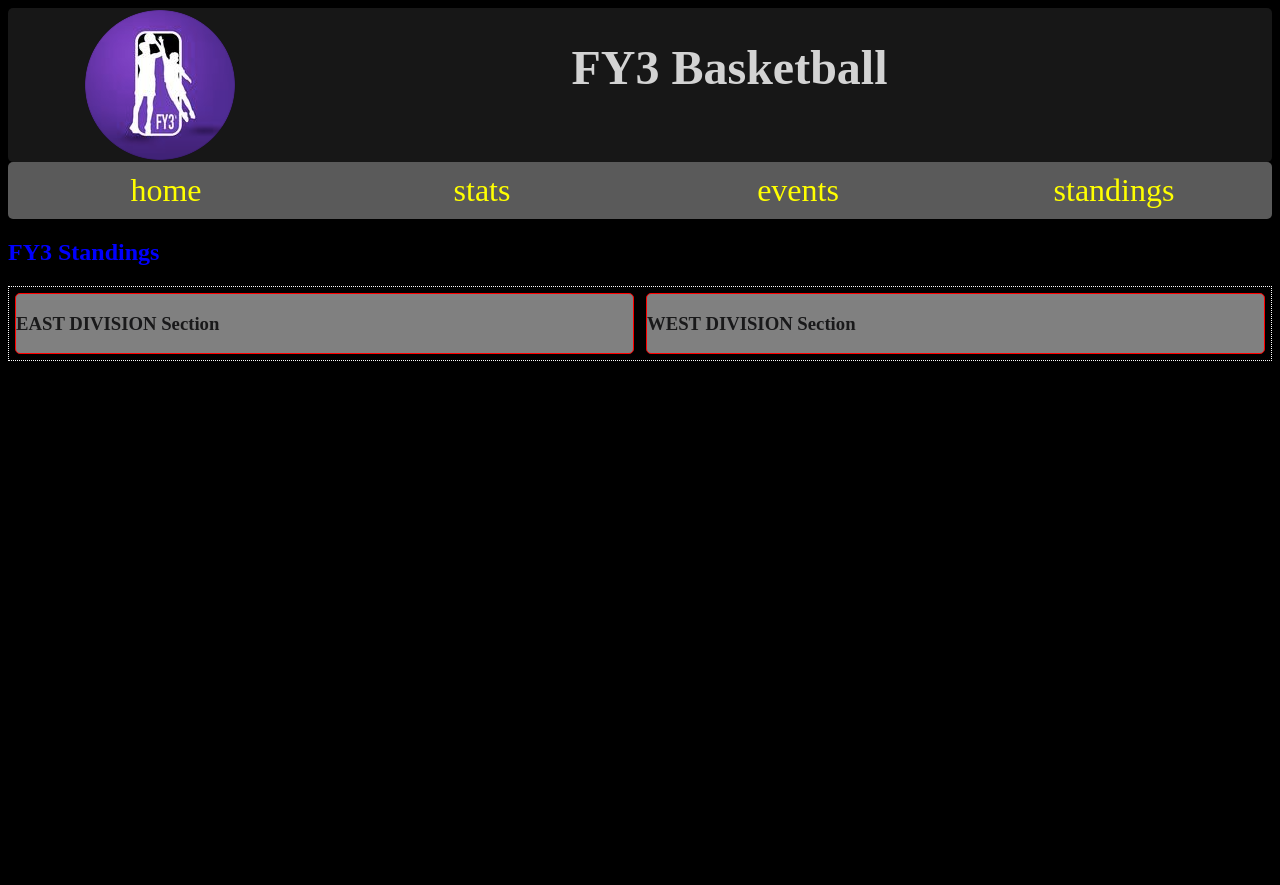
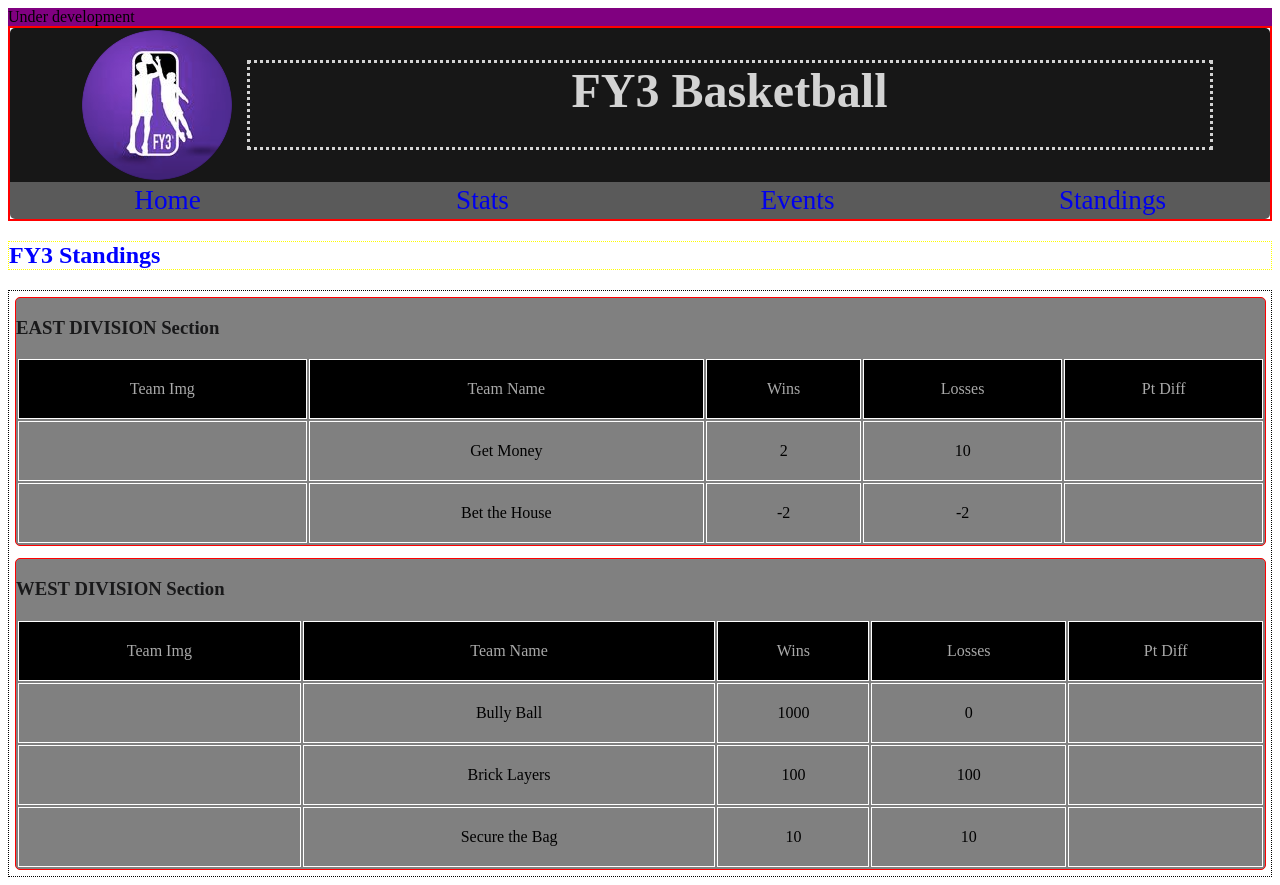
Before and after one commit to ivanManzalez/FY3, a Django app: page /standings in a window 1280 px wide. Before the commit the page ends 361 px from the top, so only its background shows below. Run offline with Django 4.2, Linux system fonts and the light colour scheme; data comes from the database, SQL or seed files in the repository; both versions use the stored data as it was after the commit.

Commit message:
first version of Standings page

```diff
--- a/home/admin.py
+++ b/home/admin.py
@@ -1,5 +1,5 @@
 from django.contrib import admin
-from .models import Player, Team, Season, SeasonTeamPlayer
+from .models import Player, Team, Season, SeasonTeamPlayer, TeamStat
 
 # Register your models here to be included
 # on admin page
@@ -7,5 +7,6 @@ admin.site.register(Player)
 admin.site.register(Team)
 admin.site.register(Season)
 admin.site.register(SeasonTeamPlayer)
+admin.site.register(TeamStat)
 # admin.site.register(Game)
 # admin.site.register(GameStats)
--- a/home/models.py
+++ b/home/models.py
@@ -22,7 +22,10 @@ class Team(models.Model):
 	## field/col in db
 	# team_id = models.CharField(primary_key=True, max_length = 10)
 	# Team ID will be auto generated, no need to define
+	DIVISIONS = [('E','East'),
+				 ('W','West')]
 	team_name = models.CharField(max_length = 40)
+	division_ind = models.CharField(max_length = 1, default = 'E',choices=DIVISIONS)
 
 	def __str__(self):
 		return self.team_name
@@ -44,6 +47,19 @@ class SeasonTeamPlayer(models.Model):
 	# def __str__(self):
  # 		return self.season_id +" "+self.team_id+" "+self.player_id
 
+
+class TeamStat(models.Model):
+	team_id = models.ForeignKey(Team, on_delete=models.CASCADE) #verbose_name = Team,
+	wins = models.IntegerField(default=0)
+	losses = models.IntegerField(default=0)
+	ties = models.IntegerField(default=0)
+
+	# def __str__(self):
+	# 	team_name = Team.get(id=self.team_id)
+	# 	return team_name
+
+
+
 # class Games(models.Model):
 # 	## field/col in db
 # 	game_id = models.BigAutoField(primary_key=True)
--- a/home/templates/create/teams.html
+++ b/home/templates/create/teams.html
@@ -1,7 +1,6 @@
 {% extends "main.html"%}
 {% load static %}
 
-<link rel="stylesheet" type="text/css" href="{% static 'css/create_teams.css' %}">
 
 
 {% block content %}
--- a/home/templates/home/home.html
+++ b/home/templates/home/home.html
@@ -1,6 +1,7 @@
 {% extends "main.html"%}
 {% load static %}
-<link rel="stylesheet" type="text/css" href="{% static 'css/home.css' %}">
+<!-- <link rel="stylesheet" type="text/css" href="{% static 'css/FY3/home.css' %}"> -->
+
 {% block content %}
 <!-- ################### -->
 <section>
--- a/home/templates/main.html
+++ b/home/templates/main.html
@@ -7,6 +7,7 @@
 	<title> FY3 </title>
 </head>
 <body>
+	<div class = 'warning'> Under development </div>
 	<header>
 		<div class="head">
 			<img src="{% static 'imgs/FY3-logo.png' %}">
@@ -15,29 +16,29 @@
 		<nav>
 			<!-- home tab -->
 			<a href="{% url 'FY3-Home'%}"><div class="nav-itm" id="home">
-				home
+				Home
 			</div></a>
 
 			<!-- stats tab -->
 			<a href="{% url 'FY3-Statistics'%}"><div class="nav-itm" id="stats">
-				stats
+				Stats
 			</div></a>
 
 			<!-- schedule tab -->
 			<a href="{% url 'FY3-Schedule'%}"><div class="nav-itm" id="schedule">
-				events
+				Events
 			</div></a>
 
 			<!-- standings tab -->
 			<a href="{% url 'FY3-Standings'%}"><div class="nav-itm" id="standings">
-				standings
+				Standings
 			</div></a>
 
 			<!-- create teams tab -->
 			<!-- must change to only accept admin authentication -->
 			{% if user.is_authenticated %}
     		<a href="{% url 'FY3-Create-Team'%}"><div class="nav-itm" id="create-teams">
-				create team
+				Create Team
 			</div></a>
 			{% endif %}
 		</nav>
--- a/home/templates/standings/standings.html
+++ b/home/templates/standings/standings.html
@@ -9,24 +9,50 @@
 	<div class="divisions-container">
 	<section class="standings-table">
 		<h3> EAST DIVISION Section </h3>
-		<div class="table">
-			<div class="team-img"></div>
-			<div class="team-name"></div>
-			<div class="team-w"></div>
-			<div class="team-l"></div>
-			<div class="team-ptsdiff"></div>
-		</div>
+		<table>
+		<tr class="team-row" id="headings">
+			<!-- <td class="team-r-itm" id="team-id"> Team Num </td> -->
+			<td class="team-r-itm" id="team-img">Team Img</td>
+			<td class="team-r-itm" id="team-name">Team Name</td>
+			<td class="team-r-itm" id="team-w">Wins</td>
+			<td class="team-r-itm" id="team-l">Losses</td>
+			<td class="team-r-itm" id="team-ptsdiff">Pt Diff</td>
+		</tr>
+		{% for team in east_teams %}
+		<tr class="team-row">
+			<!-- <td class="team-r-itm" id="team-{{team.id}}"></td> -->
+			<td class="team-r-itm" id="team-img"></td>
+			<td class="team-r-itm" id="team-name">{{team.team_id.team_name}}</td>
+			<td class="team-r-itm" id="team-w">{{team.wins}}</td>
+			<td class="team-r-itm" id="team-l">{{team.losses}}</td>
+			<td class="team-r-itm" id="team-ptsdiff"></td>
+		</tr>
+		{% endfor %}
+		</table>
 	</section>
 
 	<section class="standings-table">
 		<h3> WEST DIVISION Section </h3>
-		<div class="table">
-			<div class="team-img"></div>
-			<div class="team-name"></div>
-			<div class="team-w"></div>
-			<div class="team-l"></div>
-			<div class="team-ptsdiff"></div>
-		</div>
+		<table>
+		<tr class="team-row" id="headings">
+			<!-- <td class="team-r-itm" id="team-id"> Team Num </td> -->
+			<td class="team-r-itm" id="team-img">Team Img</td>
+			<td class="team-r-itm" id="team-name">Team Name</td>
+			<td class="team-r-itm" id="team-w">Wins</td>
+			<td class="team-r-itm" id="team-l">Losses</td>
+			<td class="team-r-itm" id="team-ptsdiff">Pt Diff</td>
+		</tr>
+		{% for team in west_teams %}
+		<tr class="team-row">
+			<!-- <td class="team-r-itm" id="team-{{team.id}}}"></td> -->
+			<td class="team-r-itm" id="team-img"></td>
+			<td class="team-r-itm" id="team-name">{{team.team_id.team_name}}</td>
+			<td class="team-r-itm" id="team-w">{{team.wins}}</td>
+			<td class="team-r-itm" id="team-l">{{team.losses}}</td>
+			<td class="team-r-itm" id="team-ptsdiff"></td>
+		</tr>
+		{% endfor %}
+	</table>
 	</section>
 	</div>
 {% endblock %}
--- a/home/views.py
+++ b/home/views.py
@@ -1,7 +1,7 @@
 from django.shortcuts import render
 from django.http import HttpResponse
 from .forms import CreateTeamForm
-from .models import Team
+from .models import Team, TeamStat
 
 ################################################
 """
@@ -30,7 +30,11 @@ def schedule(request):
 	return render(request, 'schedule/schedule.html')
 
 def standings(request):
-	return render(request, 'standings/standings.html')
+	east_teams = TeamStat.objects.select_related('team_id').filter(team_id__division_ind__contains='E').order_by('-wins', 'losses', 'ties')
+	west_teams = TeamStat.objects.select_related('team_id').filter(team_id__division_ind__contains='W').order_by('-wins', 'losses', 'ties')
+	print(east_teams[0].team_id.team_name)
+	context = { "east_teams": east_teams, "west_teams":west_teams}
+	return render(request, 'standings/standings.html', context)
 
 def stats(request):
 	return render(request, 'stats/stats.html')
--- a/static/css/FY3/home.css
+++ b/static/css/FY3/home.css
@@ -0,0 +1,87 @@
+/**********************
+    home STYLES
+**********************
+
+::::::::: home PREVIEWS :::::::::
+*/
+
+/* SECTION */
+section{
+	border: thin solid #F00; /*GREEN*/
+	height:50%;
+	border-radius: 5px;
+	background-color: grey;
+	margin:6px;
+	width: 100%;
+}
+section:hover{
+	border: 1.5px solid green;
+	/*transition: border 0.3s*/
+}
+
+/* PREVIEW */
+.preview{
+	border: thin dashed blue;
+	display: flex;
+	justify-content: space-around;
+	height:77%;
+}
+.preview:hover {
+	border: 1.5px solid green;
+	/*transition: border 0.3s*/
+}
+
+/* PREVIEW ARTICLE */
+.preview article{
+	border: thin dotted #292BBF;
+	border-radius: 5px;
+	width: 100%;
+	justify-content: space-around;
+}
+.preview article:hover{
+	color: lightgrey;
+	border: 1.5px solid white;
+}
+.preview article img{
+	width: 100%;
+}
+
+/* STANDINGS PAGE */
+.divisions-container{
+	border: 1.5px dotted black;
+	display: flex;
+	flex-direction: column;
+	justify-content: center;
+}
+.standings-table{
+	width: 99%;
+}
+
+.team-row{
+  /*display: flex;*/
+  /*grid-template-columns: 2/7fr 1/7fr 1/7fr 1/7fr;*/
+  /*flex-direction: row;*/
+  color: black;
+  justify-content: space-between;
+  border: 1.5px dotted blue;
+
+}
+table{
+	width: 100%;
+}
+.team-r-itm{
+	padding-top: 20px;
+	padding-bottom: 20px;
+	justify-content: space-around;
+	text-align: center;
+	border: thin solid white;
+}
+.team-r-itm:hover{
+	border: 1.5px dotted green;
+}
+#headings{
+	border-radius: 5px;
+	background-color: black;
+	color: #A9A9A9;
+	border: thin solid #A9A9A9;
+}
--- a/static/css/FY3/main.css
+++ b/static/css/FY3/main.css
@@ -1,9 +1,14 @@
 /*********************
     GLOBAL STYLES
 *********************/
+@import 'home.css';
+@import 'create_teams.css';
+@import './standings.css'
 
 html{
-	background-color: black;
+	background-color: white;
+	padding: 0 auto;
+	margin:0 auto;
 	/*
 	::::::::: COLORS :::::::::
 	FY3 Grey --------- #171717
@@ -18,63 +23,72 @@ html{
 }
 a{
 	text-decoration: none;
-	color:yellow;
 }
 
 /*********************
     home STYLES
 **********************
 
-::::::::: HEADER/NAV :::::::::*/
+::::::::: HEADER/NAV :::::::::
 
-/*
-The header section contains the FY3 main logo
+The header section contains the FY3 main logo & title
 and the main nav bar
 */
-
+.warning{
+	background-color: purple;
+}
 header{
-	background-color: black;
-	border:thick solid orange 5px;
+	/*width:100%;*/
+	border: 2px solid red;
 }
 header:hover{
-	background-color: orange;
 }
 
 .head{
 	background-color: #171717;
+	border-top-left-radius: 5px;
+	border-top-right-radius: 5px;
+
 	display: flex;
 	flex-wrap: wrap;
 	justify-content: center;
-	border-radius: 5px;
+
 }
 .head:hover{
-	background-color: darkgrey;
+	/*background-color: darkgrey;*/
 }
 
 nav{
 	background-color: #5A5A5A;
-	border-radius: 5px;
+	border-bottom-left-radius: 5px;
+	border-bottom-right-radius: 5px;
 	display: flex;
-	justify-content: space-around;
+	justify-content: space-between;
 }
 nav a{
-	width:25%;
+	/* TODO: Add pipe between nav options*/
+	/*border: thin dotted black;*/
+	padding-top: 3px;
+	padding-bottom: 3px;
+	width:100%;
 
 }
 .nav-itm{
-	padding: 10px;
 	border-radius: 5px;
 	text-align: center;
-	font-size: 2em;
+	font-size: 1.7em;
 }
 .nav-itm:hover{
 	background-color: #00F;
+	width: 100%;
+	height: 100%;
 }
 
 h1{
 	display: none;
 }
 h2{
+	border: thin dotted yellow;
 	color:#00F;
 }
 h3 {
@@ -82,105 +96,23 @@ h3 {
 }
 
 /*
-::::::::: PREVIEWS :::::::::
+
+HOME STYLES - css/FY3/home.css
+FORMS STYLES - css/FY3/create_teams.css
 */
 
-/* SECTION */
-section{
-	border: thin solid #F00; /*GREEN*/
-	height:50%;
-	border-radius: 5px;
-	background-color: grey;
-	margin:6px;
-}
-section:hover{
-	border: 1.5px solid #0F0;
-	/*transition: border 0.3s*/
-}
+/*********************
+---- DESKTOP VIEW ----
+    width >= 600px
+*********************/
 
-/* PREVIEW */
-.preview{
-	border: thin dashed blue;
-	display: flex;
-	justify-content: space-around;
-	height:77%;
-}
-.preview:hover {
-	border: 1.5px solid blue;
-	/*transition: border 0.3s*/
-}
+/*
+---- home STYLES ----
 
-/* PREVIEW ARTICLE */
-.preview article{
-	border: thin dotted #292BBF;
-	border-radius: 5px;
-	width: 100%;
-	justify-content: space-around;
-}
-.preview article:hover{
-	color: lightgrey;
-	border: 1.5px solid white;
-}
-.preview article img{
-	width: 100%;
-}
-
-/* STANDINGS PAGE */
-.divisions-container{
-	border: 1.5px dotted white;
-	display: flex;
-	justify-content: center;
-}
-.standings-table{
-	width: 200%;
-}
-/*********************
-    FORMS VIEW
-*********************/
-.create-container{
-	background-color: lightgrey;
-	border-radius: 5px;
-	display: flex;
-	flex-direction: row;
-	justify-content: space-around;
-	height: 60vh;
-}
-form{
-	display: flex;
-	flex-direction: column;
-	font-size:3em;
-	border: 1.5px solid white;
-}
-form label{
-	color: #0BF;
-}
-form select{
-	font-size: 1em;
-}
-.preview img{
-	padding: 5px;
-}
-div #team-player-img{
-	flex-direction:column;
-	justify-content: space-around;
-	/*width: 50%;*/
-	height: 100%;
-}
-#team-logo:hover{
-	border: 1.5px solid lightgreen;
-}
-#player:hover{
-	border: 1.5px solid lightgreen;
-}
-
-.note{
-	color: #0A0;
-}
-
-/*********************
-    DESKTOP VIEW
-*********************/
-/* width >= 600px */
+::::::::: HEADER/NAV :::::::::
+The header section contains the FY3 main logo & title
+and the main nav bar
+*/
 @media (min-width: 600px) {
 body {
     /*background-color: lightblue;*/
@@ -191,7 +123,7 @@ h1 {
 	width: 75vw;
 	justify-content: center;
 	font-size: 3em;
-	/*border: dotted;*/
+	border: dotted;
 	}
 form{
 	width:100%;
--- /dev/null
+++ b/static/css/FY3/standings.css
@@ -0,0 +1,6 @@
+.team-row{
+  display: flex;
+  flex-direction: row;
+  color: blue;
+  justify-content: space-around;
+}
```
Also changed, not shown: home/templates/home/main.html (deleted, +0 -52 lines), static/css/FY3/create_teams.css (added, +42 -0 lines), db.sqlite3, home/migrations/0006_team_division_ind.py (added), home/migrations/0007_teamstats.py (added), home/migrations/0008_rename_teamstats_teamstat.py (added), 1 other file.
